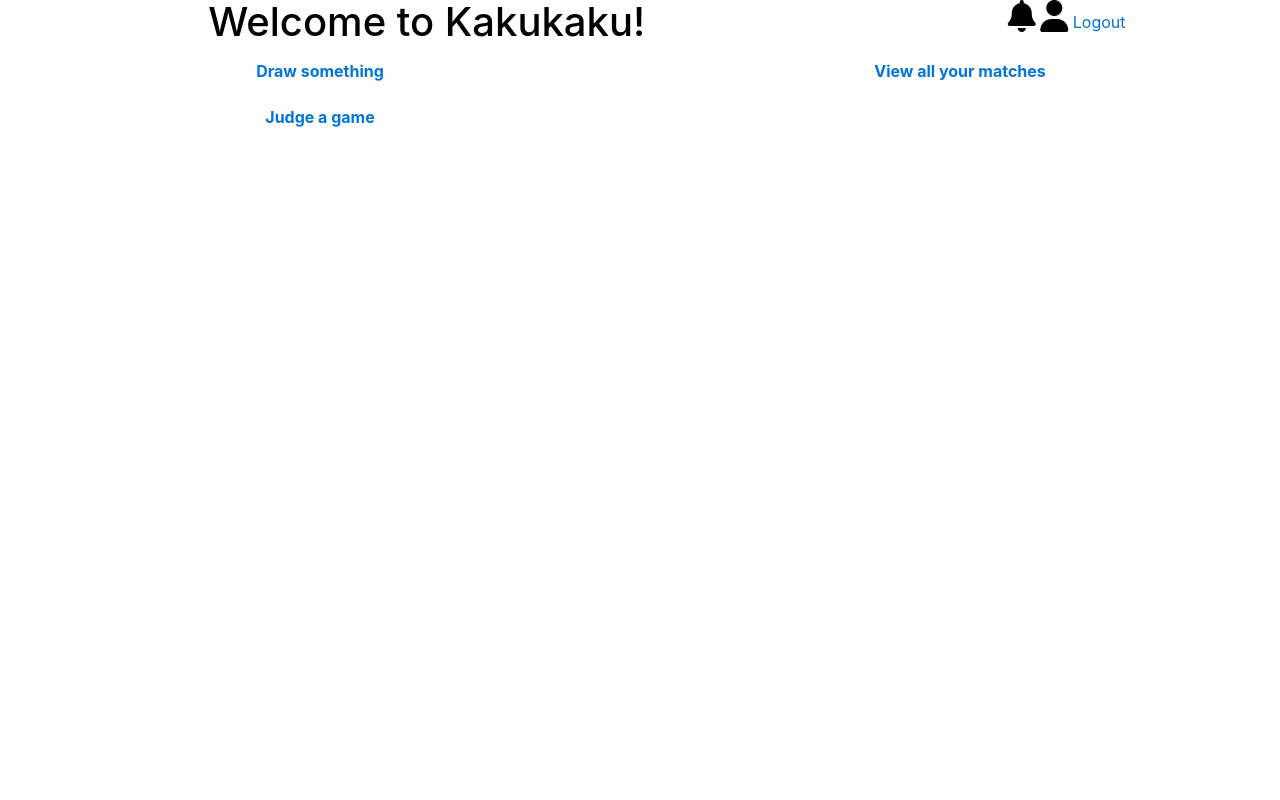
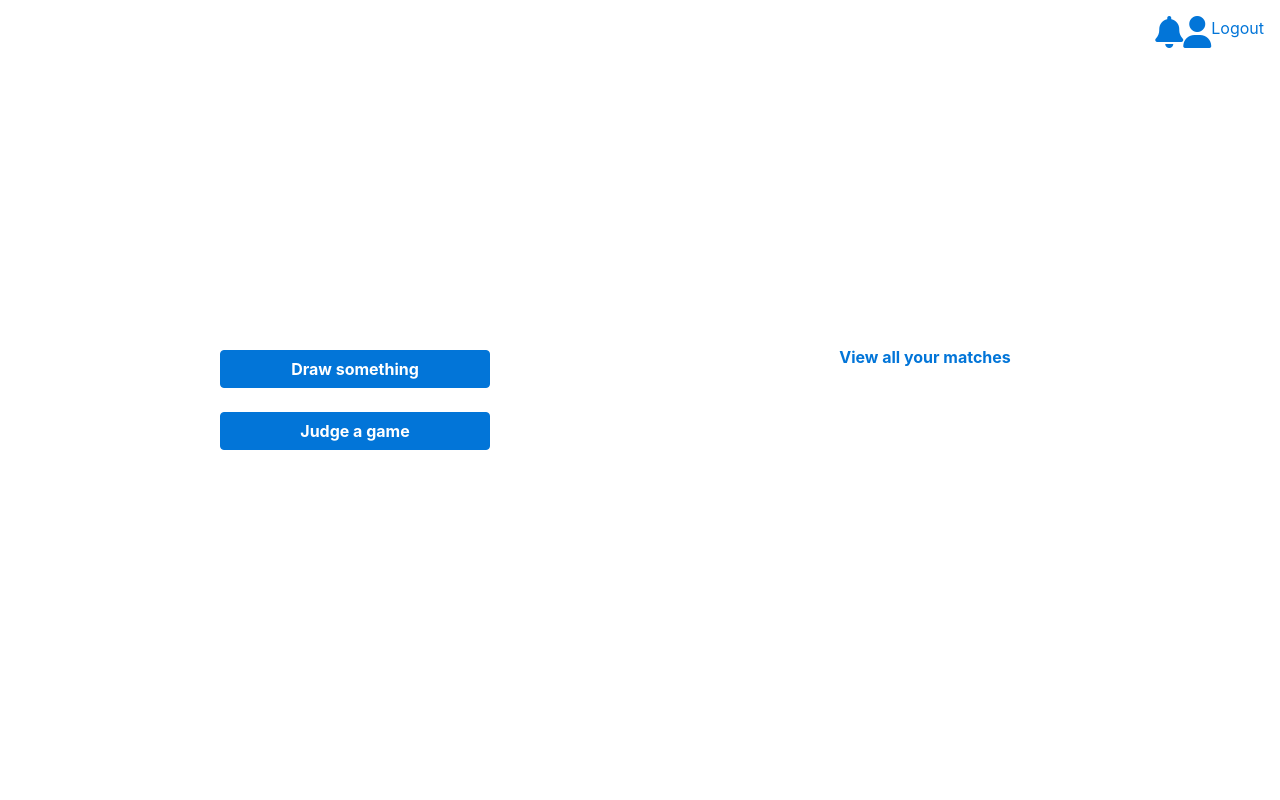
Before and after one commit to Edmond-Lam/hachiroku, a Flask app: page / in a window 1280 px wide. Run offline with Flask 2, Linux system fonts and the light colour scheme; a user stored in the database is signed in; some libraries are stand-ins or nearby versions.

Commit message:
some home styl progress

```diff
--- a/static/css/style.css
+++ b/static/css/style.css
@@ -8,22 +8,6 @@ body {
     text-align: center;
 }
 
-.navbar {
-    border-radius: 0px;
-}
-
-.navbar .glyphicon {
-    padding-right:0.5em;
-}
-
-.form-horizontal .glyphicon {
-    padding-right: 0.5em;
-}
-
-.glyphicon {
-    color: black;
-}
-
 .home-form {
     width: 85%;
     margin: auto;
@@ -31,7 +15,6 @@ body {
 
 .full {
     background-size: cover;
-    background-color: lightgray;
     height: 100vh;
     display: flex;
     flex-direction: column;
@@ -67,3 +50,13 @@ body {
 #saved-img {
     border: none;
 }
+
+.nav {
+    position: absolute;
+    right: 1em;
+    top: 1em;
+}
+
+.btn-index {
+    margin: 0.75em;
+}
--- a/templates/index.html
+++ b/templates/index.html
@@ -7,25 +7,27 @@
     <title>Home | Kakukaku!!</title>
   </head>
   <body>
-    <div class="container-fluid">
-      <div class="row">
-	<div class="col-sm-8">
-	  <h1>Welcome to Kakukaku!</h1>
+	<div class="nav">
+	  <h2><a class="glyphicon" href="/notifs"><i class="fa fa-bell" aria-hidden="true"></i></a></h2>
+	  <h2><a class="glyphicon" href="/profile"><i class="fa fa-user" aria-hidden="true"></i></a></h2>
+	  <a href="/logout/"><span class="glyphicon"></span> Logout</a>
 	</div>
-	<div class="col-sm-4">
-	  <h2 style="display: inline"><a class="glyphicon" href="/notifs"><i class="fa fa-bell" aria-hidden="true"></i></a></h2>
-	  <h2 style="display: inline"><a class="glyphicon" href="/profile"><i class="fa fa-user" aria-hidden="true"></i></a></h2>
-	  <a href="/logout/"><span class="glyphicon"></span> Logout</a>
-</div>
-      </div>
-      <div class="row">
-	<div class="col-md-6">
-	  <h2><a class="btn btn-default" href="/draw">Draw something</a></h2>
-	  <h2><a class="btn btn-default" href="/judge">Judge a game</a></h2>
+
+	<div class="full">
+	  <div class="container">
+	    <div class="row">
+	      <div class="col">
+		<a class="btn btn-primary btn-index" href="/draw" role="button">Draw something</a>
+		<a class="btn btn-primary btn-index" href="/judge" role="button">Judge a game</a>
+	      </div>
+
+	      <div class="col">
+		<a class="btn btn-default" href="/gallery">View all your matches</a>
+	      </div>
+
+	    </div>
+	  </div>
 	</div>
-	<div class="col-md-6">
-	  <h2><a class="btn btn-default" href="/gallery">View all your matches</a></h2>
-	</div>
-      </div>
+
   </body>
 </html>
```
